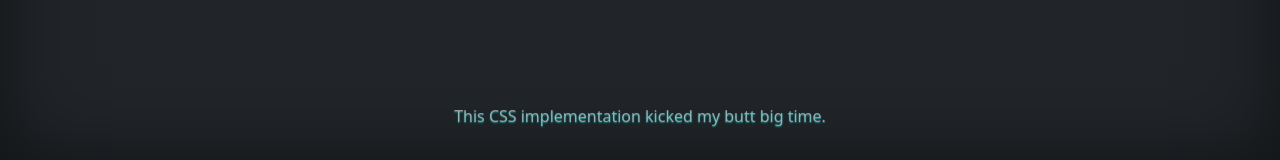
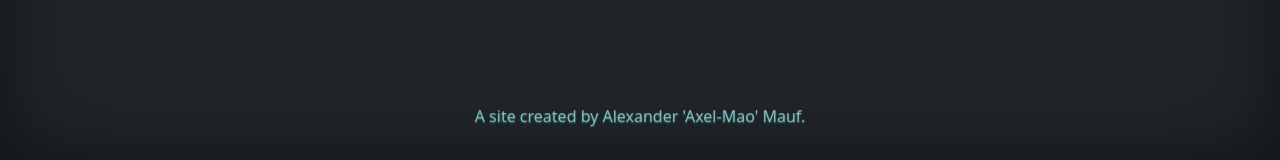
Before and after one commit to Alexader-Mauf/decrypt, a Django app: page /key/home in a window 1280 px wide. Shown: the part 640-800 px from the top of the page. Run offline with Django 3.2, Linux system fonts and the light colour scheme.

Commit message:
fixed the external .js file not loading --> did some parenthesis mistakes changed the bottom of the site to be more professional looking (a little)

```diff
--- a/key/static/js/read_write_data.js
+++ b/key/static/js/read_write_data.js
@@ -1,3 +1,6 @@
+$( document ).ready(function() {
+        console.log( "ready!" );
+
     $( "#decode" ).click(function() {
             var messageText = $("#message").val()
             $.getJSON( "/key/api/secret-msgs/"+messageText+"/" )
@@ -10,7 +13,8 @@ $( "#decode" ).click(function() {
             .fail(function(data) {
                 $("#status-message").text("Hoppla")
                 $("#content").text("diese Nachricht scheint nicht zu existieren")
-        })
+            });
+            });
 
     $( "#encode" ).click(function() {
         var messagText = $("#message").val()
@@ -25,3 +29,6 @@ $( "#encode" ).click(function() {
                 $("#status-message").text("Hoppla")
                 $("#content").text("da ist wohl etwas schiefgegangen")
          })
+         })
+
+});
--- a/key/templates/base.html
+++ b/key/templates/base.html
@@ -47,7 +47,7 @@
     </main>
 
     <footer class="mt-auto text-white-50">
-        <p>This CSS implementation kicked my butt big time.</p>
+        <p>A site created by Alexander 'Axel-Mao' Mauf.</p>
     </footer>
 </div>
 {% block script %}
--- a/key/templates/home.html
+++ b/key/templates/home.html
@@ -5,7 +5,7 @@
 <div>
     <h3 class="float-md-start mb-0">Secret Message</h3>
     <nav class="nav nav-masthead justify-content-center float-md-end">
-        <a class="nav-link active" aria-current="page" >Decode</a>
+        <a class="nav-link active" aria-current="page">Decode</a>
         <!--<a class="nav-link" href="#">das Spacing</a>
         <a class="nav-link" href="#">shit?</a>-->
     </nav>
@@ -31,9 +31,8 @@
 
     {% block script %}
 
-    <script src="{% static 'js/read_write_data' %}" type="text/javascript">
+    <script src="{% static 'js/read_write_data.js' %}" type="text/javascript">
     </script>
 
 
-
     {% endblock %}
```
Lines whose indentation alone changed are shown as unchanged.
